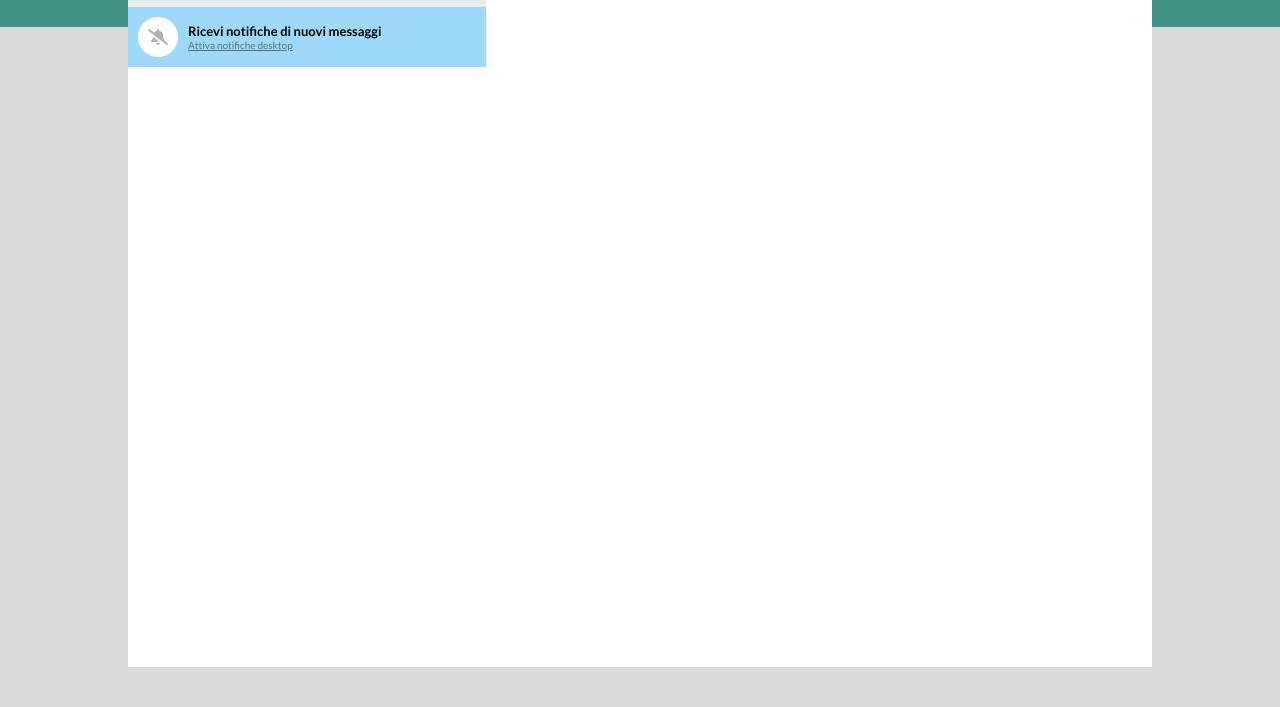
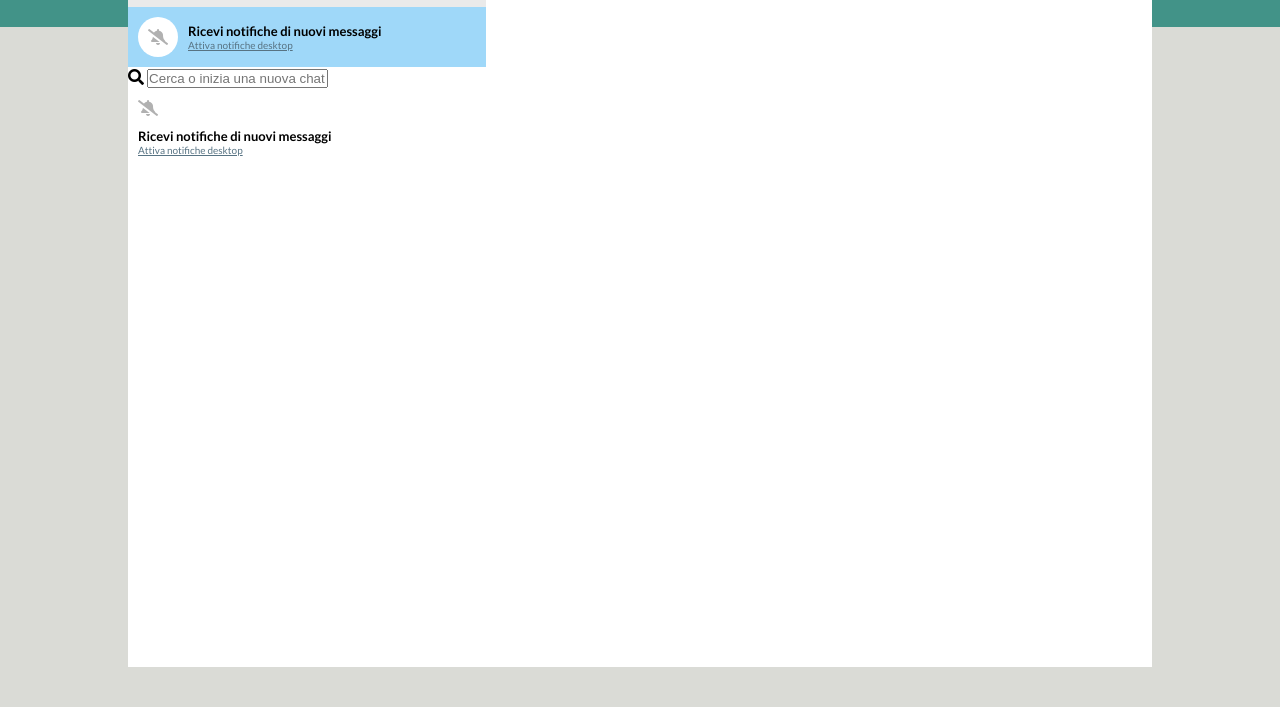
Before and after one commit to carminelentisco/js-html-css-boolzap, a plain HTML site: page index.html in a window 1280 px wide. Shown: the part 93-800 px from the top of the page. Drawn offline with nearby package versions, Linux system fonts and the light colour scheme.

Commit message:
HTML
 Barra di ricerca.

```diff
--- a/index.html
+++ b/index.html
@@ -36,7 +36,7 @@
             <!-- Main chat left -->
             <main>
 
-                <div class="sound-notification">
+                <section class="sound-notification">
 
                     <!-- Icon -->
                     <div class="bell">
@@ -48,7 +48,28 @@
                         <p>Attiva notifiche desktop</p>
                     </div>
 
-                </div>
+                </section>
+
+                <section class="search">
+                    <div class="search-box">
+                        <i class="fas fa-search"></i>
+                        <input type="text" placeholder="Cerca o inizia una nuova chat">
+                    </div>
+                </section>
+
+                <section class="section-chat">
+
+                    <!-- Icon -->
+                    <div class="bell">
+                        <i class="fas fa-bell-slash"></i>
+                    </div>
+
+                    <div class="notification-sound-text">
+                        <p>Ricevi notifiche di nuovi messaggi</p>
+                        <p>Attiva notifiche desktop</p>
+                    </div>
+
+                </section>
 
             </main>
 
```
